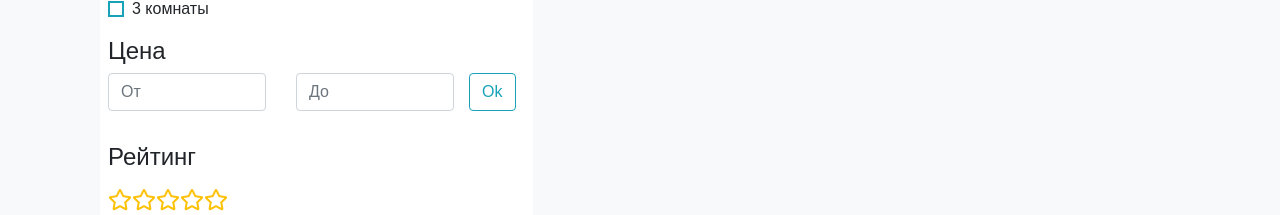
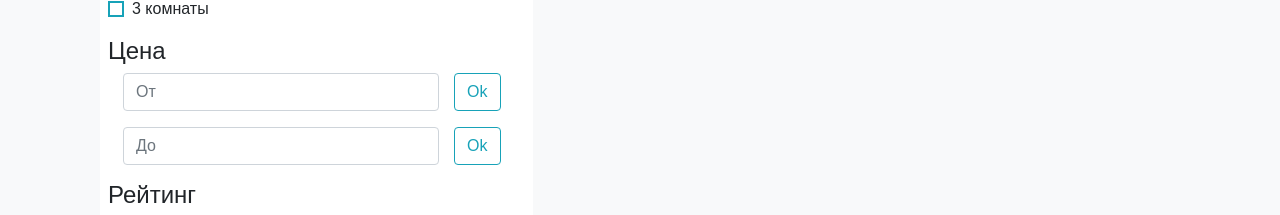
Before and after one commit to uanoob/realtor-app, a React (Create React App) app: page /property in a window 1280 px wide. Shown: the part 243-458 px from the top of the page. Built offline with nearby package versions, Linux system fonts and the light colour scheme; no server answers; the HTML template or start-up script is replaced by a standard one.

Commit message:
Improved filters handlers, updated store

```diff
--- a/src/container/filter/FilterBoard.js
+++ b/src/container/filter/FilterBoard.js
@@ -9,32 +9,25 @@ import RatingBoard from '../rating/RatingBoard';
 import PriceBoard from '../price/PriceBoard';
 import SelectionBoard from '../selection/SelectionBoard';
 
-import {
-  pushToUrlWithQuery,
-  pushToUrlWithoutQuery,
-  getParsedObject,
-  parseToNumber,
-} from '../../utils/filters';
+import { pushToUrl, parsedQuery } from '../../utils/filters';
 
 import * as actions from '../../store';
 
-const FilterBoard = ({ setFilter, resetFilters, filters, getCurrencyUSD, getCurrencyEUR }) => {
+const FilterBoard = ({ setFilters, filters, getCurrencyUSD, getCurrencyEUR }) => {
   const history = useHistory();
   const location = useLocation();
 
   useEffect(() => {
-    const parsed = getParsedObject(history);
-    Object.keys(parsed).forEach(name => setFilter(name, parseToNumber(name, parsed[name])));
-  }, [history, setFilter, location]);
+    const parsed = parsedQuery(history);
+    setFilters(parsed);
+  }, [history, setFilters, location]);
 
   const handleFilter = (name, value) => {
-    setFilter(name, value);
-    pushToUrlWithQuery(history, filters, name, value);
+    pushToUrl(history, filters, name, value);
   };
 
   const handleClearFilters = () => {
-    resetFilters();
-    pushToUrlWithoutQuery(history);
+    pushToUrl(history);
   };
 
   const showSelectionBoard = filters.room || filters.priceMin || filters.priceMax || filters.rating;
@@ -75,8 +68,7 @@ const FilterBoard = ({ setFilter, resetFilters, filters, getCurrencyUSD, getCurr
 };
 
 FilterBoard.propTypes = {
-  resetFilters: PropTypes.func.isRequired,
-  setFilter: PropTypes.func.isRequired,
+  setFilters: PropTypes.func.isRequired,
   getCurrencyUSD: PropTypes.func.isRequired,
   getCurrencyEUR: PropTypes.func.isRequired,
   filters: PropTypes.shape({
--- a/src/container/price/PriceBoard.js
+++ b/src/container/price/PriceBoard.js
@@ -7,7 +7,7 @@ const PriceBoard = ({ handleFilter, min, max }) => {
   const [priceMin, setPriceMin] = useState(min);
   const [priceMax, setPriceMax] = useState(max);
 
-  const handlePrice = e => {
+  const onChange = e => {
     if (e.target.name === 'priceMin') {
       setPriceMin(e.target.value);
     }
@@ -21,8 +21,7 @@ const PriceBoard = ({ handleFilter, min, max }) => {
     setPriceMax(null);
   };
 
-  const onSubmit = e => {
-    e.preventDefault();
+  const onClick = () => {
     if (priceMin) {
       handleFilter('priceMin', Number(priceMin));
     }
@@ -33,27 +32,32 @@ const PriceBoard = ({ handleFilter, min, max }) => {
   };
 
   return (
-    <form className='row' onSubmit={onSubmit}>
+    <>
       <div className='form-group d-flex  justify-content-between flex-wrap wrap'>
         <PriceItem
           placeholder='От'
           name='priceMin'
           id='FILTER_PRICE_MIN'
           value={priceMin}
-          onChange={handlePrice}
+          onChange={onChange}
         />
+        <div className='mr-4'>
+          <input type='button' value='Ok' className='btn btn-outline-info' onClick={onClick} />
+        </div>
+      </div>
+      <div className='form-group d-flex  justify-content-between flex-wrap wrap'>
         <PriceItem
           placeholder='До'
           name='priceMax'
           id='FILTER_PRICE_MAX'
           value={priceMax}
-          onChange={handlePrice}
+          onChange={onChange}
         />
         <div className='mr-4'>
-          <input type='submit' value='Ok' className='btn btn-outline-info' />
+          <input type='button' value='Ok' className='btn btn-outline-info' onClick={onClick} />
         </div>
       </div>
-    </form>
+    </>
   );
 };
 
--- a/src/store/index.js
+++ b/src/store/index.js
@@ -1,3 +1,3 @@
-export { getCards, resetFilters, setFilter } from './property/actions';
+export { getCards, setFilters } from './property/actions';
 
 export { getCurrencyUSD, getCurrencyEUR } from './currency/actions';
--- a/src/store/property/actions.js
+++ b/src/store/property/actions.js
@@ -1,5 +1,5 @@
 import axios from 'axios';
-import { GET_CARDS, RESET_FILTERS, SET_FILTER } from './types';
+import { GET_CARDS, SET_FILTERS } from './types';
 
 export const getCards = () => async dispatch => {
   const response = await axios.get('https://realtor-app-test.firebaseio.com/data.json');
@@ -9,15 +9,9 @@ export const getCards = () => async dispatch => {
   });
 };
 
-export const resetFilters = () => dispatch => {
+export const setFilters = parsed => dispatch => {
   dispatch({
-    type: RESET_FILTERS,
+    type: SET_FILTERS,
+    payload: parsed,
   });
 };
-
-export const setFilter = (name, value) => dispatch => {
-  dispatch({
-    type: SET_FILTER,
-    payload: { name, value },
-  });
-};
--- a/src/store/property/reducer.js
+++ b/src/store/property/reducer.js
@@ -1,4 +1,4 @@
-import { GET_CARDS, RESET_FILTERS, SET_FILTER } from './types';
+import { GET_CARDS, SET_FILTERS } from './types';
 
 const initialState = {
   data: [],
@@ -15,21 +15,10 @@ export default (state = initialState, action) => {
   switch (action.type) {
     case GET_CARDS:
       return { ...state, data: action.payload };
-    case RESET_FILTERS:
+    case SET_FILTERS:
       return {
         ...state,
-        filters: {
-          room: null,
-          priceMin: null,
-          priceMax: null,
-          rating: null,
-          currency: 'uah',
-        },
-      };
-    case SET_FILTER:
-      return {
-        ...state,
-        filters: { ...state.filters, [action.payload.name]: action.payload.value },
+        filters: { ...initialState.filters, ...action.payload },
       };
     default:
       return state;
--- a/src/store/property/types.js
+++ b/src/store/property/types.js
@@ -1,3 +1,2 @@
 export const GET_CARDS = 'GET_CARDS';
-export const RESET_FILTERS = 'RESET_FILTERS';
-export const SET_FILTER = 'SET_FILTER';
+export const SET_FILTERS = 'SET_FILTERS';
--- a/src/utils/filters.js
+++ b/src/utils/filters.js
@@ -1,15 +1,11 @@
-import queryString from 'query-string';
+import qs from 'query-string';
 
-export const pushToUrlWithQuery = (history, filters, name, value) => {
-  const qs = queryString.stringify({ ...filters, [name]: value }, { skipNull: true });
-  history.push({ pathname: history.location.pathname, search: qs });
+export const pushToUrl = (history, filters, name, value) => {
+  const query = qs.stringify({ ...filters, [name]: value }, { skipNull: true });
+  history.push({ pathname: history.location.pathname, search: query });
 };
 
-export const pushToUrlWithoutQuery = history => history.push(history.location.pathname);
-
-export const getParsedObject = history => queryString.parse(history.location.search);
-
-export const parseToNumber = (name, value) => (name === 'currency' ? value : parseInt(value, 10));
+export const parsedQuery = history => qs.parse(history.location.search, { parseNumbers: true });
 
 export const getRoomById = id => {
   switch (id) {
```
